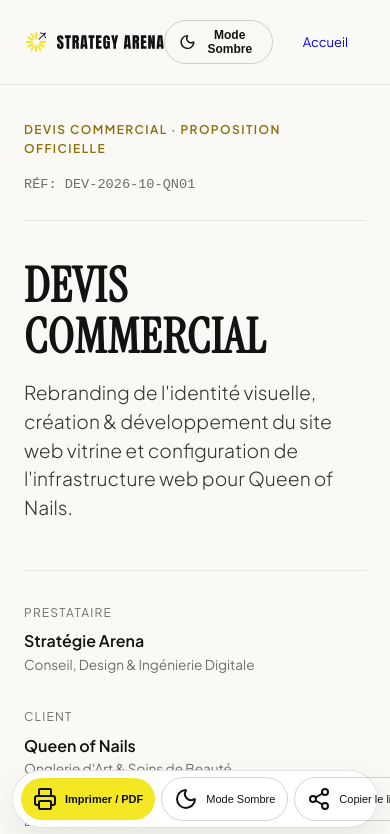
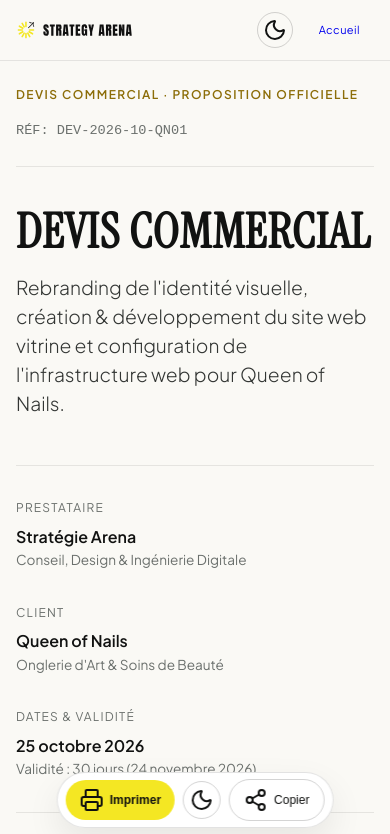
Before and after one commit to Talesman-index/ARENA, a website built with Vite: page devis-queen-of-nails.html in a window 390 px wide. Shown: the top 834 px of the page. Built offline with nearby package versions, Linux system fonts and the light colour scheme.

Commit message:
fix(mobile): resolve button collisions in header and overflow in action bar

```diff
--- a/devis-queen-of-nails.html
+++ b/devis-queen-of-nails.html
@@ -531,24 +531,101 @@
             background: var(--btn-ghost-hover);
         }
 
+        .act-label-short {
+            display: none;
+        }
+
         @media (max-width: 600px) {
+            .devis-wrapper {
+                padding: 85px 16px 110px 16px;
+            }
+
+            /* --- Navbar Mobile --- */
+            .min-navbar {
+                padding: 12px 0;
+            }
+
+            .min-navbar-inner {
+                padding: 0 16px;
+                gap: 12px;
+            }
+
+            #navLogo {
+                height: 20px !important;
+            }
+
+            .min-navbar-actions {
+                display: flex;
+                align-items: center;
+                gap: 8px;
+            }
+
+            .btn-theme-pill {
+                width: 36px !important;
+                height: 36px !important;
+                padding: 0 !important;
+                border-radius: 50% !important;
+                justify-content: center !important;
+                flex-shrink: 0 !important;
+            }
+
+            .btn-theme-pill span,
+            #navThemeText {
+                display: none !important;
+            }
+
+            .min-navbar-inner .btn-pill {
+                padding: 6px 14px !important;
+                font-size: 11px !important;
+                letter-spacing: 0.04em;
+            }
+
+            /* --- Floating Action Bar Mobile --- */
             .action-bar {
                 bottom: 16px;
+                left: 50%;
+                transform: translateX(-50%);
                 padding: 6px 8px;
-                gap: 6px;
-                width: calc(100vw - 24px);
-                max-width: 440px;
+                gap: 8px;
+                width: max-content;
+                max-width: calc(100vw - 24px);
+                border-radius: 100px;
+                box-sizing: border-box;
             }
 
             .btn-act {
-                padding: 9px 12px;
-                font-size: 11px;
-                flex: 1;
+                padding: 8px 14px !important;
+                font-size: 12px !important;
+                flex: 0 1 auto !important;
+                gap: 6px !important;
+                border-radius: 100px !important;
+            }
+
+            .btn-act-theme {
+                width: 38px !important;
+                height: 38px !important;
+                padding: 0 !important;
+                border-radius: 50% !important;
+                flex: 0 0 38px !important;
+                justify-content: center !important;
+            }
+
+            #barThemeText {
+                display: none !important;
+            }
+
+            .act-label-full {
+                display: none !important;
+            }
+
+            .act-label-short {
+                display: inline !important;
             }
 
             .btn-act i {
-                width: 14px;
-                height: 14px;
+                width: 15px !important;
+                height: 15px !important;
+                flex-shrink: 0;
             }
         }
 
@@ -669,8 +746,8 @@
             <a href="index.html" style="text-decoration: none;">
                 <img id="navLogo" src="/strategy-arena-logo-dark.svg" alt="Strategy Arena Logo" style="height: 24px; display: block;">
             </a>
-            <div style="display: flex; align-items: center; gap: 12px;">
-                <button class="btn-theme-pill" onclick="toggleTheme()" id="navThemeBtn" title="Basculer le thème" type="button">
+            <div class="min-navbar-actions" style="display: flex; align-items: center; gap: 12px;">
+                <button class="btn-theme-pill" onclick="toggleTheme()" id="navThemeBtn" title="Basculer le thème" type="button" aria-label="Basculer le thème">
                     <i data-lucide="moon" id="navThemeIcon"></i>
                     <span id="navThemeText">Mode Sombre</span>
                 </button>
@@ -880,17 +957,19 @@
 
     <!-- Floating Action Bar -->
     <div class="action-bar">
-        <button class="btn-act btn-act-primary" onclick="window.print();" type="button">
+        <button class="btn-act btn-act-primary" onclick="window.print();" type="button" title="Imprimer ou enregistrer en PDF">
             <i data-lucide="printer"></i>
-            <span>Imprimer / PDF</span>
+            <span class="act-label-full">Imprimer / PDF</span>
+            <span class="act-label-short">Imprimer</span>
         </button>
-        <button class="btn-act btn-act-ghost" onclick="toggleTheme();" id="barThemeBtn" type="button">
+        <button class="btn-act btn-act-ghost btn-act-theme" onclick="toggleTheme();" id="barThemeBtn" type="button" title="Basculer le thème" aria-label="Basculer le thème">
             <i data-lucide="moon" id="barThemeIcon"></i>
-            <span id="barThemeText">Mode Sombre</span>
+            <span id="barThemeText" class="act-label-full">Mode Sombre</span>
         </button>
-        <button class="btn-act btn-act-ghost" onclick="copyDevisLink();" type="button">
+        <button class="btn-act btn-act-ghost" onclick="copyDevisLink();" type="button" title="Copier le lien du devis">
             <i data-lucide="share-2"></i>
-            <span>Copier le lien</span>
+            <span class="act-label-full">Copier le lien</span>
+            <span class="act-label-short">Copier</span>
         </button>
     </div>
 
```
